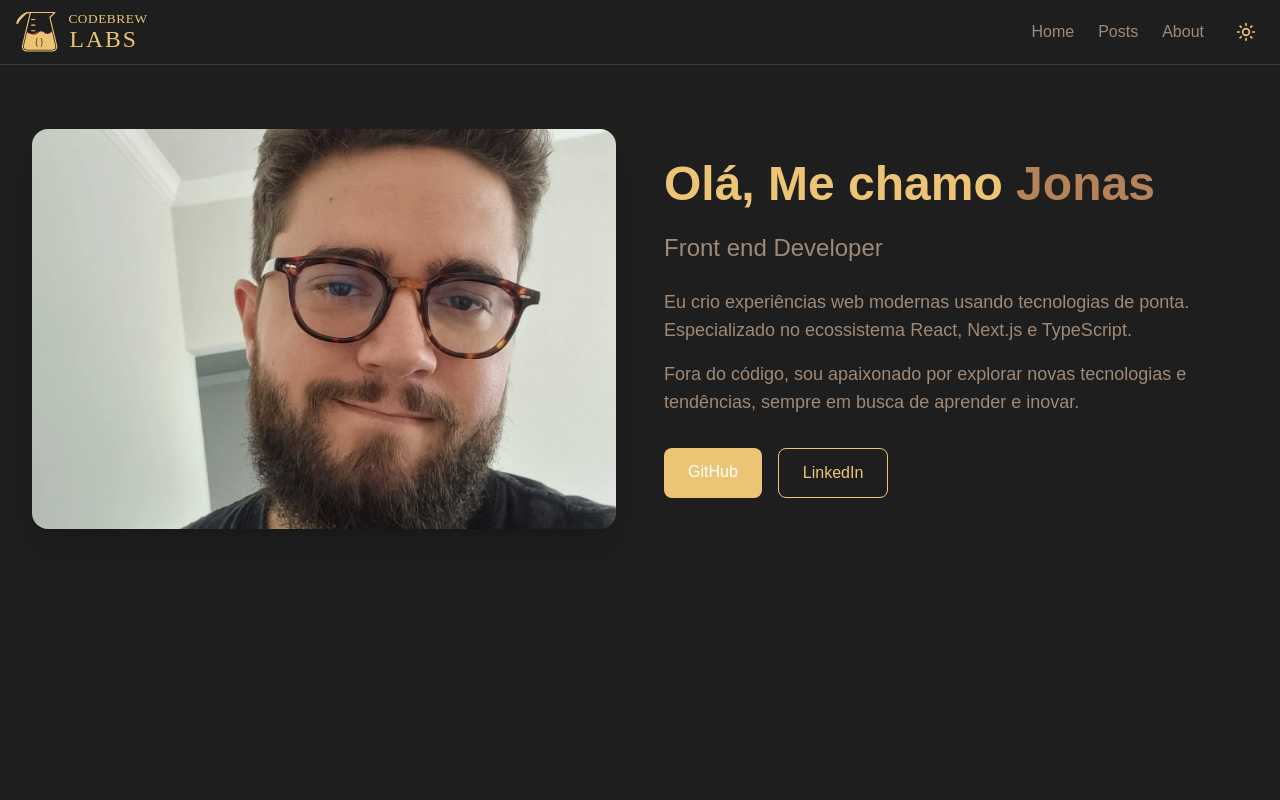
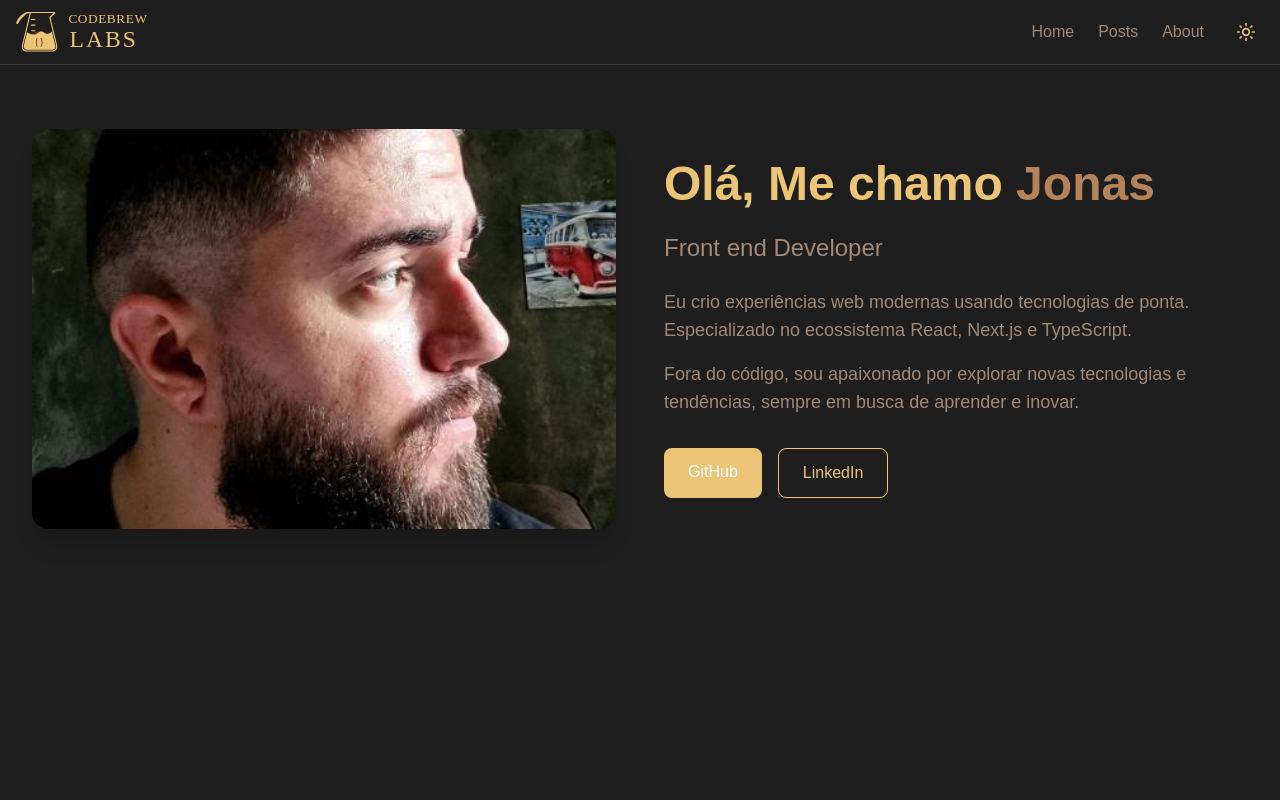
Before and after one commit to jgalmeida93/codebrew-blog, a Next.js app: page /about in a window 1280 px wide. Shown: the top 800 px of the page. Built offline with nearby package versions, Linux system fonts and the light colour scheme; no server answers.

Commit message:
refactor: change photo

```diff
--- a/src/app/about/page.tsx
+++ b/src/app/about/page.tsx
@@ -8,7 +8,7 @@ export default function AboutPage() {
           <div className="order-2 md:order-1">
             <div className="relative h-[400px] w-full rounded-2xl overflow-hidden shadow-xl">
               <Image
-                src="/me.jpg"
+                src="/me.jpeg"
                 alt="Jonas"
                 width={500}
                 height={400}
```
Also changed, not shown: public/me.jpeg (added).
